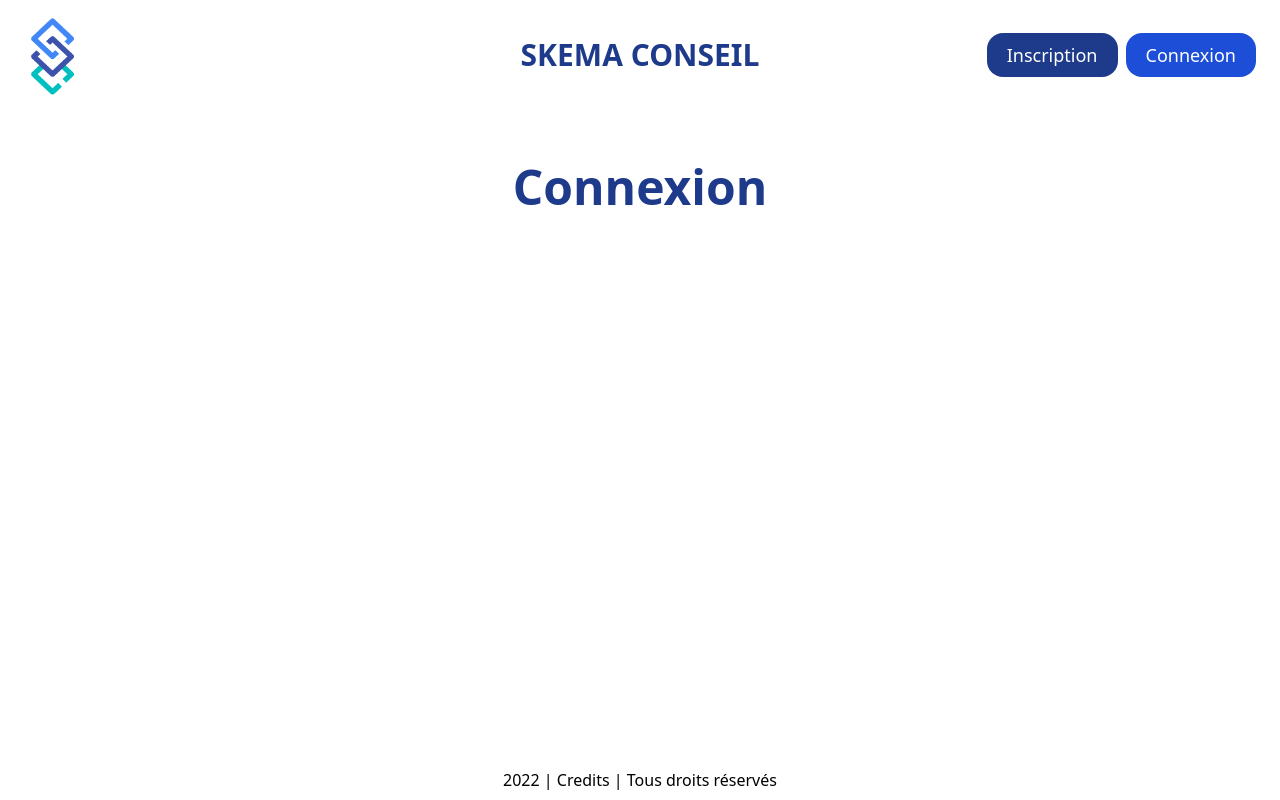
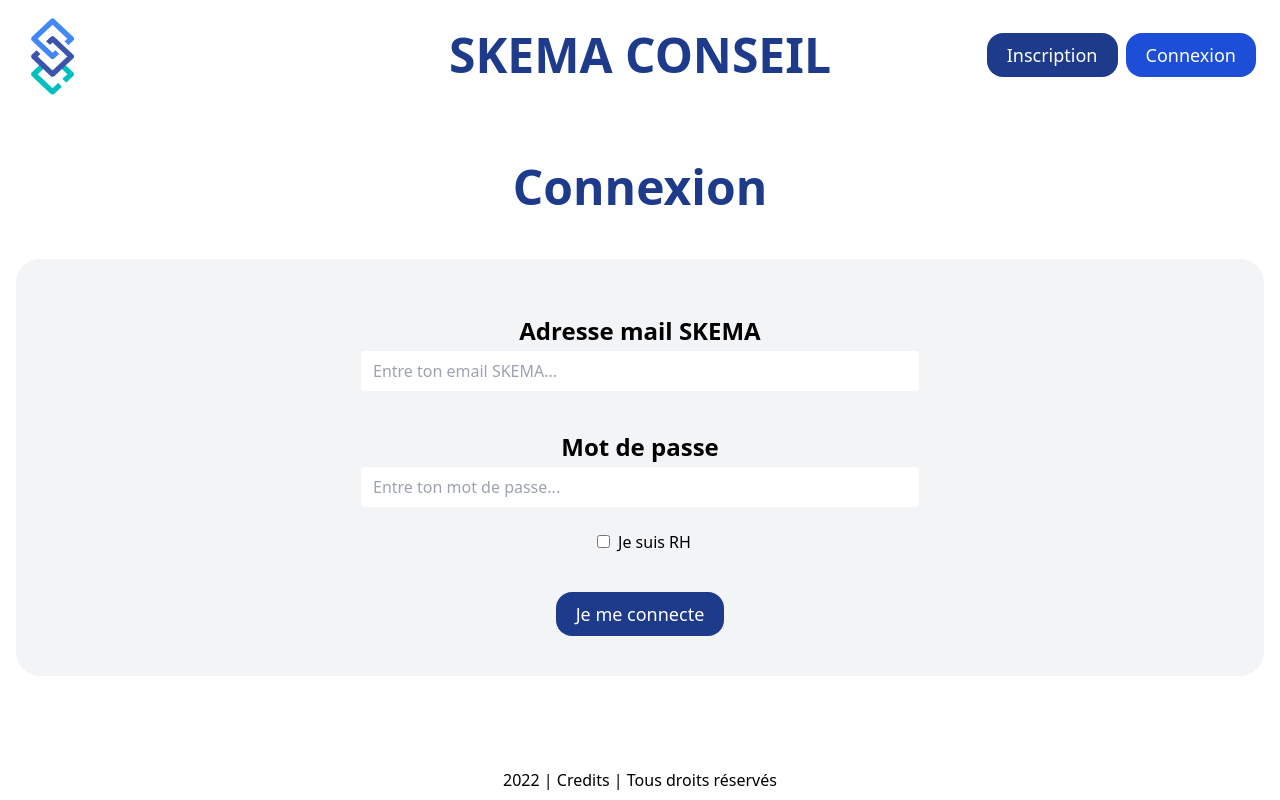
Before and after one commit to cypg09/plateforme-intervenants-frontend, a Next.js app: page /connexion in a window 1280 px wide. Built offline with nearby package versions, Linux system fonts and the light colour scheme.

Commit message:
Created Connexion page

```diff
--- /dev/null
+++ b/components/common/FormCheckbox.js
@@ -0,0 +1,12 @@
+export default function FormCheckbox({ placeholder, labelFor }) {
+  return(
+    <>
+      <label for={labelFor}>{labelFor}</label>
+      <input
+        className="m-2"
+        type="checkbox"
+        label={labelFor}
+      />
+    </>
+  )
+}
--- /dev/null
+++ b/components/ui/Form/FormLayout.js
@@ -0,0 +1,7 @@
+export default function FormLayout({ children }) {
+  return (
+    <form className="grid grid-cols-6 p-9 m-3 bg-gray-100 rounded-3xl">
+      {children}
+    </form>
+  );
+}
--- a/components/ui/Logo.js
+++ b/components/ui/Logo.js
@@ -5,7 +5,7 @@
     <Link
       href="/">
       <button
-        className="text-3xl font-bold text-blue-900 uppercase">
+        className="text-5xl font-bold text-blue-900 uppercase">
           Skema Conseil
         </button>
     </Link>
--- /dev/null
+++ b/pages/connexion/ConnexionForm.js
@@ -0,0 +1,39 @@
+import FormCheckbox from "../../components/common/FormCheckbox";
+import FormInput from "../../components/common/FormInput";
+import FormLayout from "../../components/ui/Form/FormLayout";
+import Submit from "../../components/ui/Form/Submit";
+
+export default function ConnexionForm(){
+  return(
+    <>
+      <FormLayout>
+        <div className="col-span-6 lg:col-span-4 lg:col-start-2">
+          <FormInput
+            label="Adresse mail SKEMA"
+            placeholder="Entre ton email SKEMA..."
+            type="email"
+          />
+        </div>
+        <div className="col-span-6 lg:col-span-4 lg:col-start-2">
+          <FormInput
+            label="Mot de passe"
+            placeholder="Entre ton mot de passe..."
+            type="password"
+          />
+        </div>
+        <div className="col-span-6 lg:col-span-4 lg:col-start-2">
+          <div className="text-center">
+            <FormCheckbox label={"Je suis RH"}/>
+            <label for="isRH">Je suis RH</label>
+          </div>
+        </div>
+        <div className="col-span-4 col-start-2 mt-8 md:col-start-3 md:col-span-2">
+          <Submit
+            defaultText={"Je me connecte"}
+            loadingText={"Chargement..."}
+          />
+        </div>
+      </FormLayout>
+    </>
+  );
+}
--- a/pages/connexion/index.js
+++ b/pages/connexion/index.js
@@ -1,9 +1,13 @@
 import H1 from "../../components/ui/H1";
+import ConnexionForm from "./ConnexionForm";
 
 export default function Connexion() {
   return(
-    <div className="my-12">
-      <H1 text="Connexion"/>
-    </div>
+    <>
+      <div className="my-12">
+        <H1 text="Connexion"/>
+      </div>
+      <ConnexionForm />
+    </>
   );
 }
--- a/pages/inscription/InscriptionForm.js
+++ b/pages/inscription/InscriptionForm.js
@@ -1,10 +1,11 @@
 import FormInput from "../../components/common/FormInput";
 import FormSelect from "../../components/common/FormSelect";
+import FormLayout from "../../components/ui/Form/FormLayout";
 import Submit from "../../components/ui/Form/Submit";
 
 export default function InscriptionForm() {
   return(
-    <form className="grid grid-cols-6 p-9 m-3 bg-gray-100 rounded-3xl">
+    <FormLayout>
       <div className="col-span-6 lg:col-span-3">
         <FormInput
           label="Prénom"
@@ -31,7 +32,7 @@
           type="password"
         />
       </div>
-     <div className="col-span-3">
+    <div className="col-span-3">
         <FormSelect
           label="Campus"
           placeholder="Paris"
@@ -45,12 +46,12 @@
           optionsValues={["L3", "M1", "M2"]}
         />
       </div>
-      <div className="col-span-2 col-start-3">
+      <div className="col-span-4 col-start-2 mt-8 md:col-start-3 md:col-span-2">
         <Submit
           defaultText={"Je m'inscris"}
           loadingText={"Chargement..."}
         />
       </div>
-    </form>
+    </FormLayout>
   );
-}
+  }
```
Also changed, not shown: components/ui/Form/Checkbox.js (added).
